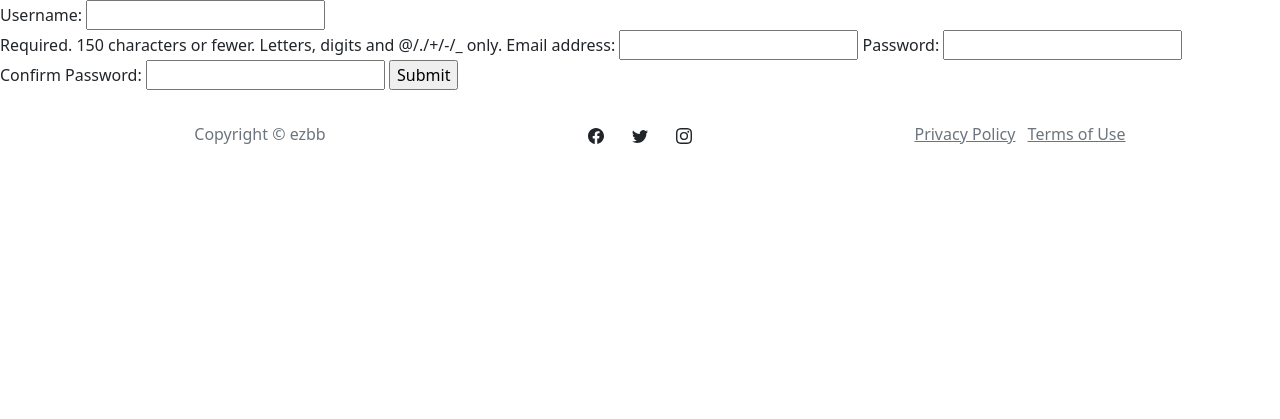
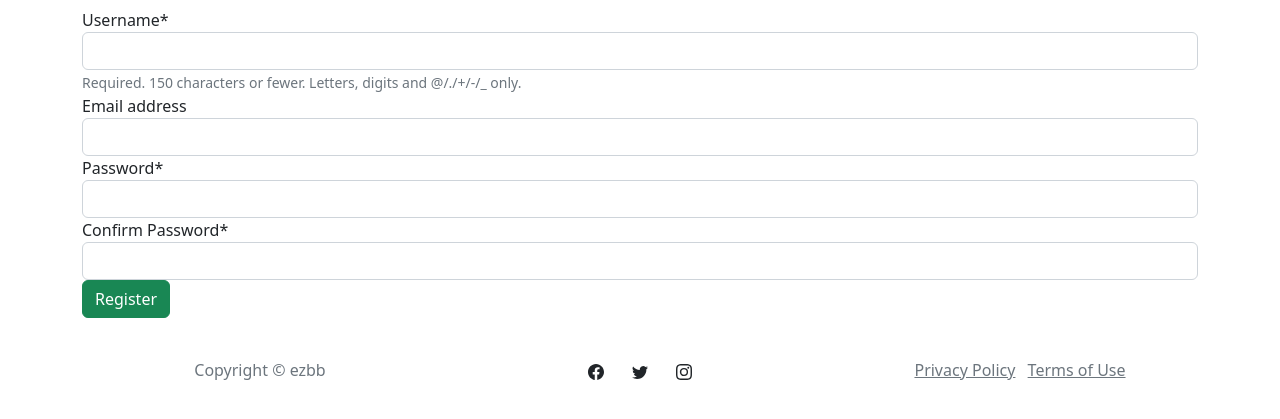
Before and after one commit to oy2/ezbb, a Django app: page /accounts/register/ in a window 1280 px wide. Shown: the part 72-491 px from the top of the page. Run offline with Django 4.2, Linux system fonts and the light colour scheme; some libraries are stand-ins or nearby versions.

Commit message:
Implemented flash messages, refined some views

```diff
--- a/accounts/views.py
+++ b/accounts/views.py
@@ -1,3 +1,4 @@
+from django.contrib import messages
 from django.contrib.auth.decorators import login_required
 from django.shortcuts import render, redirect
 
@@ -19,6 +20,7 @@ def register(request):
             # save form
             user.save()
             # redirect to login
+            messages.add_message(request, messages.SUCCESS, 'Account created successfully')
             return redirect('login')
     # else
     else:
--- a/ezbb/urls.py
+++ b/ezbb/urls.py
@@ -18,6 +18,6 @@ from django.urls import path, include
 
 urlpatterns = [
     path('admin/', admin.site.urls),
-    path('forum/', include('forum.urls')),
+    path('', include('forum.urls')),
     path('accounts/', include('accounts.urls')),
 ]
--- a/templates/accounts/register.html
+++ b/templates/accounts/register.html
@@ -1,9 +1,16 @@
 {% extends "base.html" %}
 
+{% load crispy_forms_filters %}
+{% load crispy_forms_tags %}
+
 {% block content %}
-<form action="/accounts/register/" method="post">
-    {% csrf_token %}
-    {{ form }}
-    <input type="submit" value="Submit">
-</form>
+    <section class="py-4 py-xl-2">
+        <div class="container">
+            <form action="/accounts/register/" method="post">
+                {% csrf_token %}
+                {{ form |crispy }}
+                <button type="submit" class="btn btn-success">Register</button>
+            </form>
+        </div>
+    </section>
 {% endblock %}
--- a/templates/base.html
+++ b/templates/base.html
@@ -1,4 +1,6 @@
 {% include 'forum/partial/header.html' %}
+
+{% include 'messages.html' %}
 
 {% block content %}{% endblock content %}
 
--- a/templates/forum/index.html
+++ b/templates/forum/index.html
@@ -20,7 +20,7 @@
         {% else %}
             <section class="py-4 py-xl-2">
                 <div class="container">
-                    <div class="bg-light border rounded border-0 border-light d-flex flex-column justify-content-between flex-lg-row p-4 p-md-5">
+                    <div class="bg-light border rounded border-0 border-light d-flex flex-column justify-content-between flex-lg-row p-4 p-md-3">
                         <div class="pb-2 pb-lg-1">
                             <a class="link-secondary" href="{% url 'topic' topic.id %}"><h2
                                     class="fw-bold mb-2">{{ topic.topic_name }}</h2></a>
@@ -31,7 +31,7 @@
                         <div class="my-2"></div>
                         <p>Posts: {{ topic.post_set.count }}<br>
                             <a href="{% url 'new_post' topic.id %}">
-                                <button type="button" class="btn btn-secondary">Post</button>
+                                <button type="button" class="btn btn-secondary btn-sm">Post</button>
                             </a>
                         </p>
                     </div>
--- a/templates/forum/post.html
+++ b/templates/forum/post.html
@@ -12,8 +12,9 @@
             <nav aria-label="breadcrumb">
                 <ol class="breadcrumb">
                     <li class="breadcrumb-item"><a href="{% url 'index' %}">Home</a></li>
-                        <li class="breadcrumb-item"><a href="{% url 'topic' post.post_topic.id %}">{{ post.post_topic.topic_name }}</a></li>
-                        <li class="breadcrumb-item active" aria-current="page">{{ post }}</li>
+                    <li class="breadcrumb-item"><a
+                            href="{% url 'topic' post.post_topic.id %}">{{ post.post_topic.topic_name }}</a></li>
+                    <li class="breadcrumb-item active" aria-current="page">{{ post }}</li>
                 </ol>
             </nav>
         </div>
--- a/templates/forum/topic.html
+++ b/templates/forum/topic.html
@@ -16,7 +16,9 @@
                 </ol>
             </nav>
             <div class="d-flex flex-row-reverse">
-            <a href="{% url 'new_post' topic.id %}"><button type="button" class="btn btn-secondary btn-sm">Post</button></a>
+                <a href="{% url 'new_post' topic.id %}">
+                    <button type="button" class="btn btn-secondary btn-sm">Post</button>
+                </a>
             </div>
         </div>
     </section>
@@ -26,7 +28,7 @@
             <div class="container">
                 <div class="bg-light border rounded border-0 border-light d-flex flex-column justify-content-between flex-lg-row p-4 p-md-1">
                     <div class="pb-2 pb-lg-1">
-                        <a class="link-secondary" href="{% url 'post' post.post_topic.id post.id%}"><h2
+                        <a class="link-secondary" href="{% url 'post' post.post_topic.id post.id %}"><h2
                                 class="fw-bold mb-2">{{ post.post_title }}</h2></a>
                         <h5 class="fw-bold mb-2">By: {{ post.post_user.username }}</h5><br>
                         <p class="mb-0">Last Comment
--- /dev/null
+++ b/templates/messages.html
@@ -0,0 +1,29 @@
+{% if messages %}
+    {% for message in messages %}
+        {% if message.level == DEFAULT_MESSAGE_LEVELS.ERROR %}
+            <section class="py-4 py-xl-2">
+                <div class="container">
+                    <div class="alert alert-danger" role="alert">
+                        {{ message }}
+                    </div>
+                </div>
+            </section>
+        {% elif message.level == DEFAULT_MESSAGE_LEVELS.SUCCESS %}
+            <section class="py-4 py-xl-2">
+                <div class="container">
+                    <div class="alert alert-success" role="alert">
+                        {{ message }}
+                    </div>
+                </div>
+            </section>
+        {% else %}
+            <section class="py-4 py-xl-2">
+                <div class="container">
+                    <div class="alert alert-primary" role="alert">
+                        {{ message }}
+                    </div>
+                </div>
+            </section>
+        {% endif %}
+    {% endfor %}
+{% endif %}
```
Also changed, not shown: accounts/urls.py (+16 -6 lines), ezbb/settings.py (+4 -7 lines), forum/views.py (+19 -8 lines), templates/accounts/login.html (+12 -5 lines), templates/forum/form/comment_form.html (+5 -5 lines), templates/forum/form/post_form.html (+27 -5 lines), accounts/forms.py (line endings or trailing spaces), accounts/models.py (line endings or trailing spaces), accounts/tests.py (line endings or trailing spaces). Lines whose indentation alone changed are shown as unchanged.
